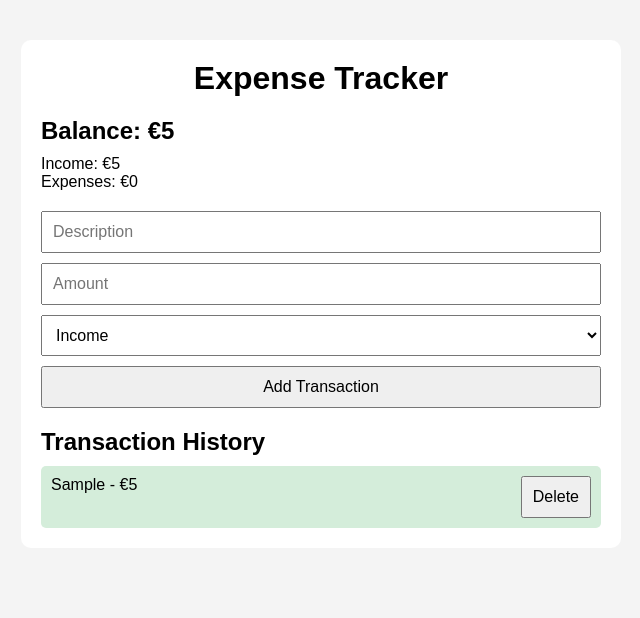
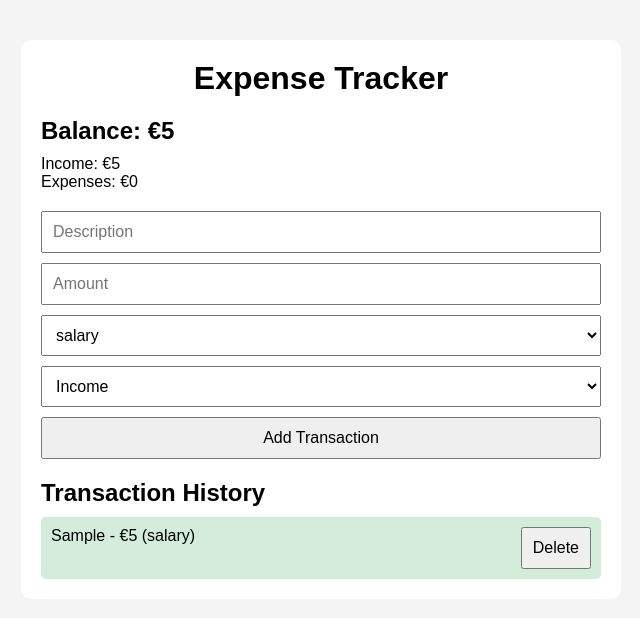
Before and after one commit to DavDavtyan2003/Expense-Tracker, a React (Vite) app: page / in a window 1280 px wide. Both pictures are taken after typing "Sample", "5" into the empty fields and a click on the button "Add Transaction". Shown: the top 618 px of the page, without its empty margins (319-959 px from the left). Built offline with nearby package versions, Linux system fonts and the light colour scheme.

Commit message:
added category of the transactions

```diff
--- a/src/components/TransactionForm.jsx
+++ b/src/components/TransactionForm.jsx
@@ -4,6 +4,8 @@ function TransactionForm({ addTransaction }) {
   const [description, setDescription] = useState("");
   const [amount, setAmount] = useState("");
   const [type, setType] = useState("income");
+  const [category, setCategory] = useState("salary");
+
 
   const handleSubmit = (e) => {
     e.preventDefault();
@@ -11,18 +13,20 @@ function TransactionForm({ addTransaction }) {
     const transaction = {
       id: Date.now(),
       description,
+      category,
       amount: Number(amount),
       type,
     };
+
+    console.log(transaction)
 
     addTransaction(transaction);
 
     setDescription("");
     setAmount("");
     setType("income");
+    setCategory("salary");
   };
-
-  console.log(description);
 
   return (
     <form onSubmit={handleSubmit}>
@@ -41,6 +45,14 @@ function TransactionForm({ addTransaction }) {
       />
 
       <select
+        value={category}
+        onChange={(e) => setCategory(e.target.value)}
+      >
+        <option value="salary">salary</option>
+        <option value="grocery">Grocery</option>
+      </select>
+
+      <select
         value={type}
         onChange={(e) => setType(e.target.value)}
       >
--- a/src/components/TransactionList.jsx
+++ b/src/components/TransactionList.jsx
@@ -12,7 +12,7 @@ function TransactionList({
           className={`transaction ${transaction.type}`}
         >
           <span>
-            {transaction.description} - €{transaction.amount}
+            {transaction.description} - €{transaction.amount} ({transaction.category})
           </span>
 
           <button
```
Also changed, not shown: 1 other file (tests, documents, lock files or other folders).
